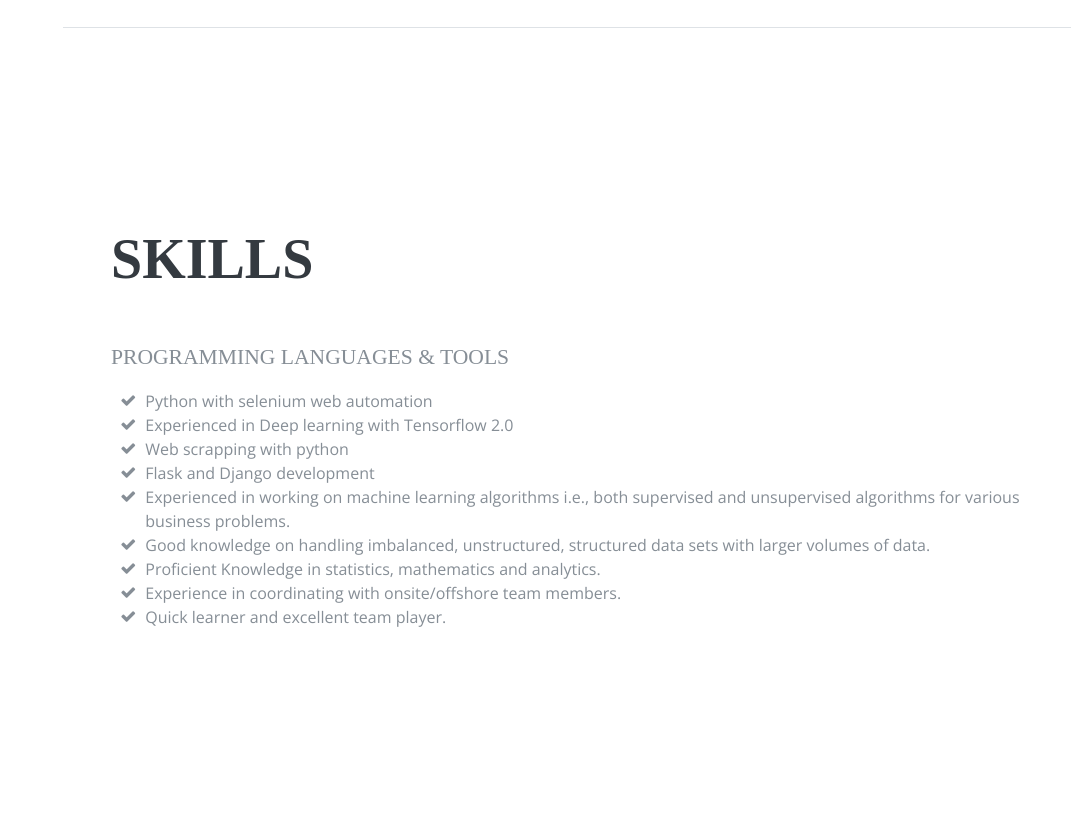
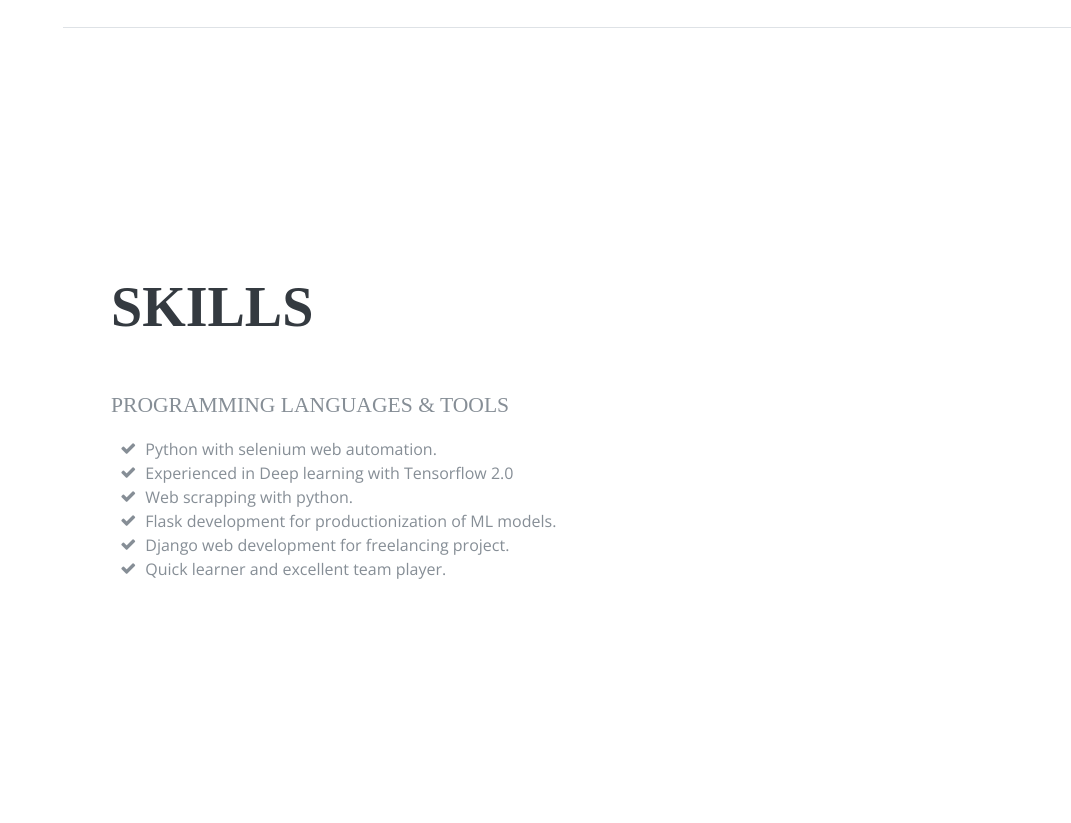
Before and after one commit to ramanjaneyalu/My_portfolio, a Flask app: page / in a window 1280 px wide. Shown: the part 2372-3195 px from the top of the page, without its empty margins (209-1280 px from the left). Run offline with Flask 2, Linux system fonts and the light colour scheme; some libraries are stand-ins or nearby versions; some web fonts are replaced.

Commit message:
changes to skills

```diff
--- a/templates/home.html
+++ b/templates/home.html
@@ -219,29 +219,19 @@
           <ul class="fa-ul mb-0">
             <li>
               <i class="fa-li fa fa-check"></i>
-              Python with selenium web automation</li>
+              Python with selenium web automation.</li>
             <li>
               <i class="fa-li fa fa-check"></i>
               Experienced in Deep learning with Tensorflow 2.0</li>
             <li>
               <i class="fa-li fa fa-check"></i>
-              Web scrapping with python</li>
+              Web scrapping with python.</li>
             <li>
               <i class="fa-li fa fa-check"></i>
-              Flask and Django development </li>
+              Flask development for productionization of ML models. </li>
               <li>
                 <i class="fa-li fa fa-check"></i>
-                Experienced in working on machine learning algorithms i.e., both supervised and unsupervised algorithms
-for various business problems.</li>
-              <li>
-                <i class="fa-li fa fa-check"></i>
-                Good knowledge on handling imbalanced, unstructured, structured data sets with larger volumes of data.</li>
-              <li>
-                <i class="fa-li fa fa-check"></i>
-                Proficient Knowledge in statistics, mathematics and analytics.</li>
-              <li>
-                <i class="fa-li fa fa-check"></i>
-                Experience in coordinating with onsite/offshore team members. </li>
+                Django web development for freelancing project.</li>
               <li>
                     <i class="fa-li fa fa-check"></i>
                     Quick learner and excellent team player. </li>
```
